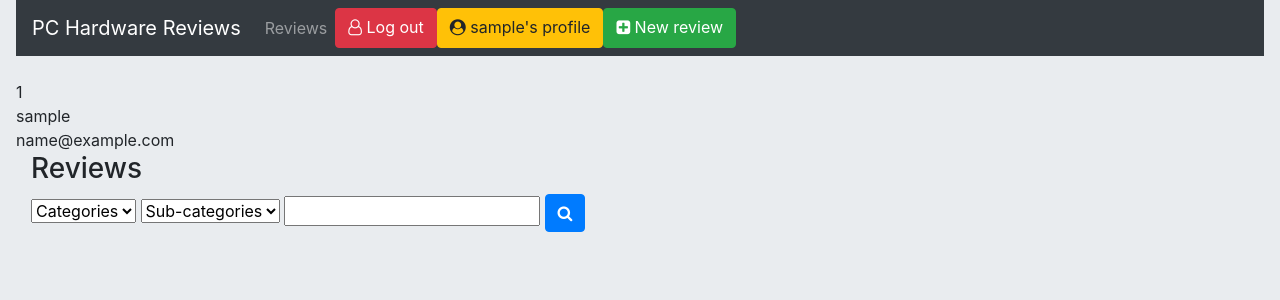
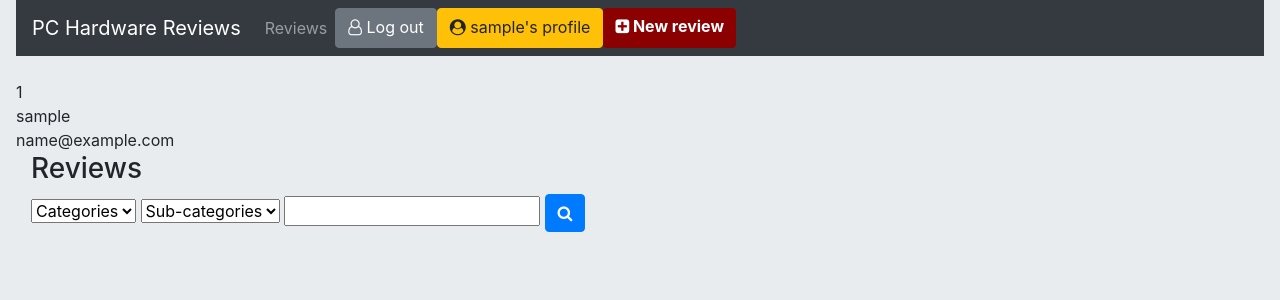
Before and after one commit to andrewsui/tgc07-project03, a Flask app: page /threads in a window 1280 px wide. Shown: the top 300 px of the page. Run offline with Flask 2, Linux system fonts and the light colour scheme; the visitor is signed in with stand-in values (Sample User, id 1); data that the repository does not hold is empty; some libraries are stand-ins or nearby versions.

Commit message:
Change reviews summary page button styling and add delete thread link if current logged in user is the poster

```diff
--- a/static/css/style.css
+++ b/static/css/style.css
@@ -6,6 +6,12 @@
 body {
     background-color: #e9ecef;
     padding: 0 1rem;
+}
+
+.btn-danger {
+    background-color: darkred;
+    border: darkred;
+    font-weight: bold;
 }
 
 .thread {
--- a/templates/base-template.html
+++ b/templates/base-template.html
@@ -52,9 +52,9 @@
                     <a href="{{ url_for('create_user') }}" class="btn btn-success"><i class="fa fa-user-plus" aria-hidden="true"></i> Sign up</a>
                     <a href="{{ url_for('login') }}" class="btn btn-primary"><i class="fa fa-user" aria-hidden="true"></i> Log in</a>
                 {% else %}
-                    <a href="{{ url_for('logout') }}" class="btn btn-danger"><i class="fa fa-user-o" aria-hidden="true"></i> Log out</a>
+                    <a href="{{ url_for('logout') }}" class="btn btn-secondary"><i class="fa fa-user-o" aria-hidden="true"></i> Log out</a>
                     <a href="{{ url_for('update_user', user_id=current_user._id) }}" class="btn btn-warning"><i class="fa fa-user-circle" aria-hidden="true"></i> {{ current_user.username }}'s profile</a>
-                    <a href="{{ url_for('create_thread') }}" class="btn btn-success"><i class="fa fa-plus-square" aria-hidden="true"></i> New review</a>
+                    <a href="{{ url_for('create_thread') }}" class="btn btn-danger"><i class="fa fa-plus-square" aria-hidden="true"></i> New review</a>
                 {% endif %}
             </div>
         </div>
--- a/templates/threads/all-threads.html
+++ b/templates/threads/all-threads.html
@@ -70,6 +70,7 @@
                     <span class="ml-auto">
                         {% if current_user._id == thread.user.user_id %}
                             <a href="{{ url_for('update_thread', thread_id=thread._id) }}" class="btn btn-primary">Edit</a>
+                            <a href="{{ url_for('delete_thread', thread_id=thread._id) }}" class="btn btn-secondary">Delete</a>
                         {% endif %}
                     </span>
                 </div>
```
